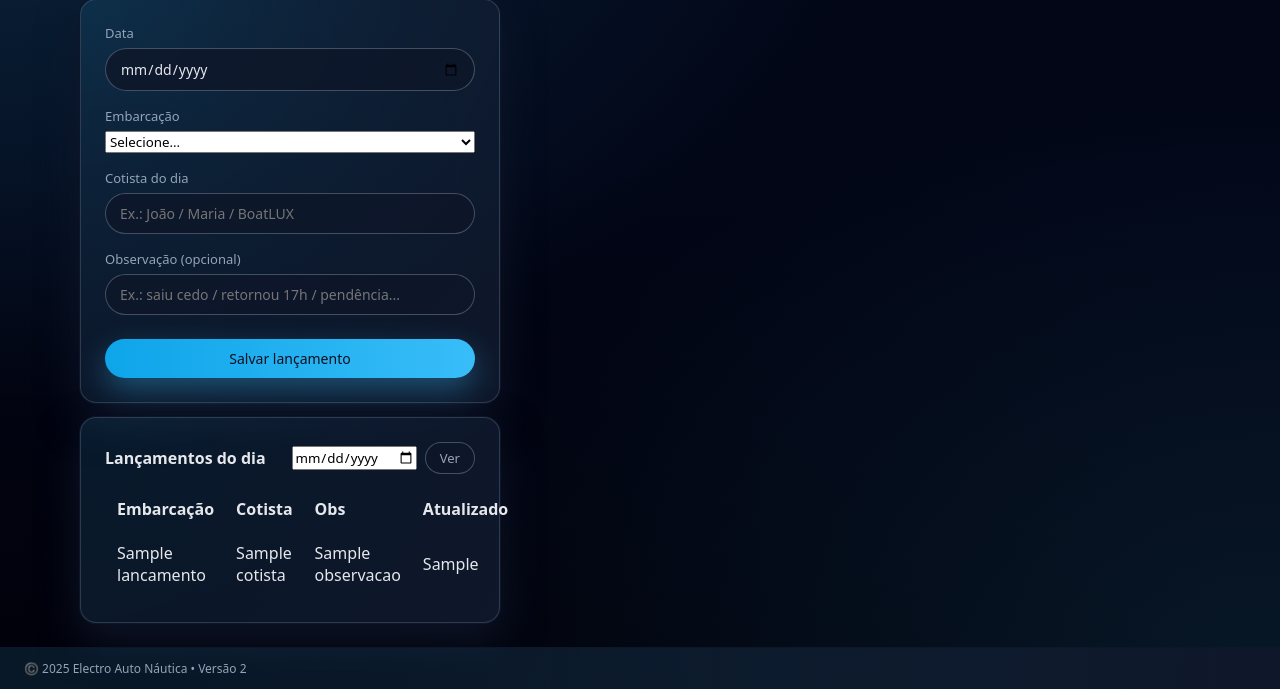
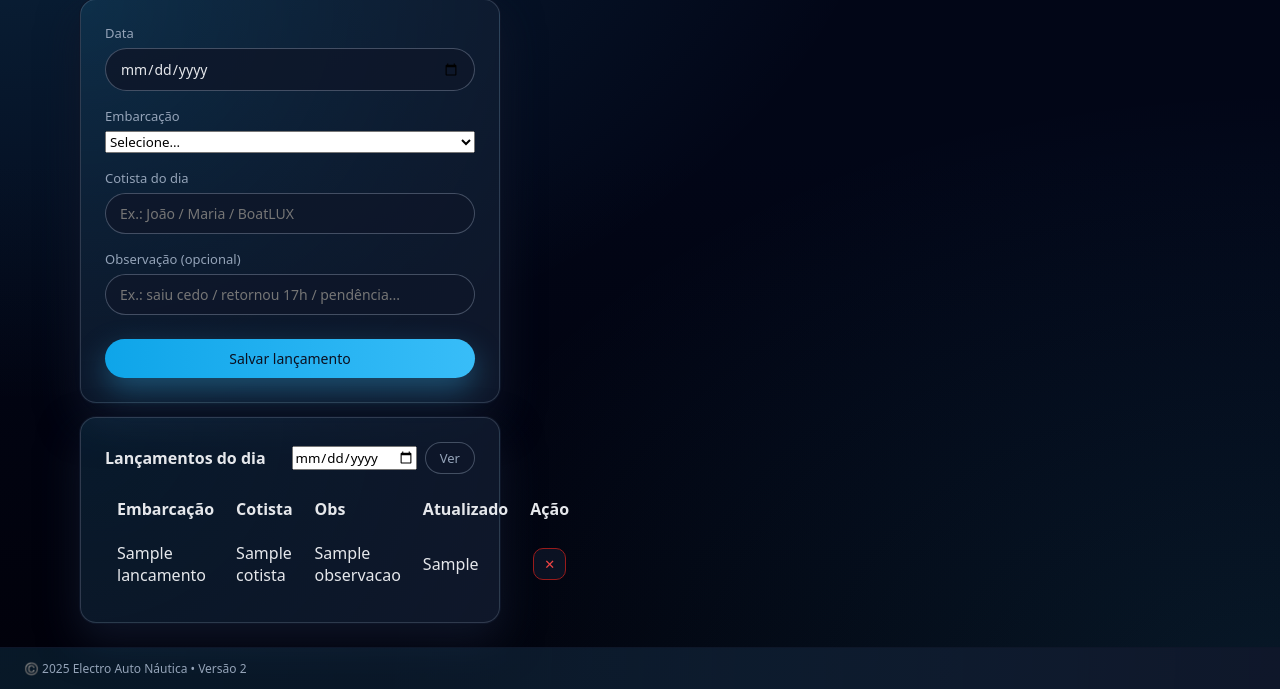
Before and after one commit to NettoSantana/gerenciador-ativos, a Flask app: template templates/operacao/cotista.html in a window 1280 px wide. Shown: the part 197-886 px from the top of the page. Run offline with Flask 3, Linux system fonts and the light colour scheme; tables that the repository leaves empty hold one stand-in row (values such as "Sample post"); the template is opened without the code that fills it: values that come from a table or form of the project are taken from there, most other values are stand-ins (such as "Sample title", 1, 10 or a date in 2020); parts of the project's set-up code (start-up, migrations or seed data) failed here and were passed over.

Commit message:
﻿operacao: adiciona botao de exclusao (x) por lancamento do dia
- Inclui coluna 'Acao' com botao ✕ na tabela
- Envia POST para /operacao/cotista/excluir com data e ativo_id
- Mantem confirmacao simples para evitar exclusao acidental

```diff
--- a/templates/operacao/cotista.html
+++ b/templates/operacao/cotista.html
@@ -66,6 +66,7 @@
             <th style="text-align:left;padding:10px;">Cotista</th>
             <th style="text-align:left;padding:10px;">Obs</th>
             <th style="text-align:left;padding:10px;">Atualizado</th>
+            <th style="text-align:center;padding:10px;width:56px;">Ação</th>
           </tr>
         </thead>
         <tbody>
@@ -75,6 +76,22 @@
               <td style="padding:10px;">{{ l.cotista }}</td>
               <td style="padding:10px;">{{ l.observacao if l.observacao else "—" }}</td>
               <td style="padding:10px;">{{ l.atualizado_em }}</td>
+              <td style="padding:10px; text-align:center;">
+                <!-- ❌ Excluir (rota será criada no próximo passo no server.py) -->
+                <form method="post"
+                      action="/operacao/cotista/excluir"
+                      style="display:inline;"
+                      onsubmit="return confirm('Excluir o cotista do dia desta embarcação?');">
+                  <input type="hidden" name="data" value="{{ l.data }}">
+                  <input type="hidden" name="ativo_id" value="{{ l.ativo_id }}">
+                  <button type="submit"
+                          class="btn-ghost"
+                          title="Excluir"
+                          style="padding:6px 10px; border-radius:10px; color:#ef4444; border-color:#991b1b;">
+                    ✕
+                  </button>
+                </form>
+              </td>
             </tr>
           {% endfor %}
         </tbody>
```
